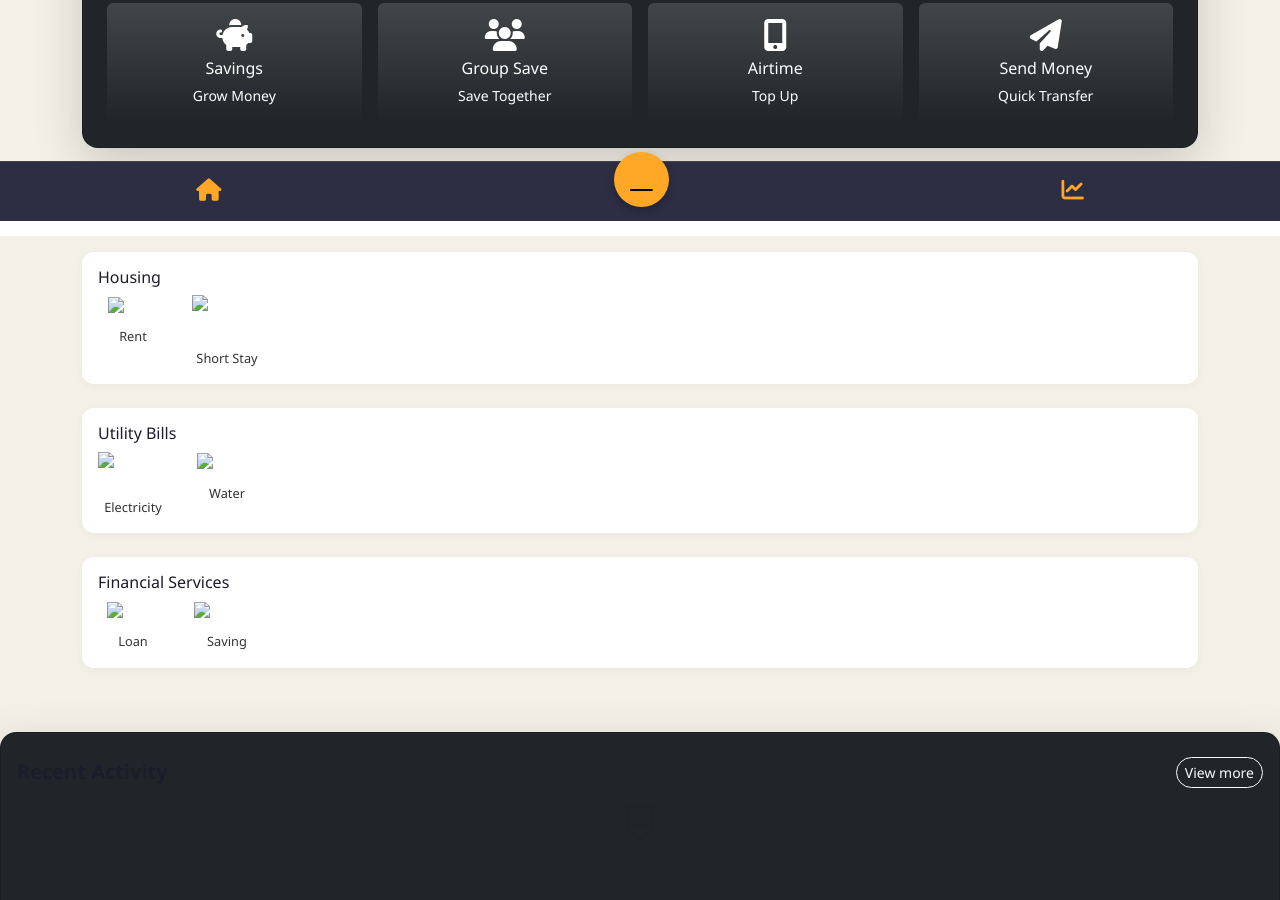
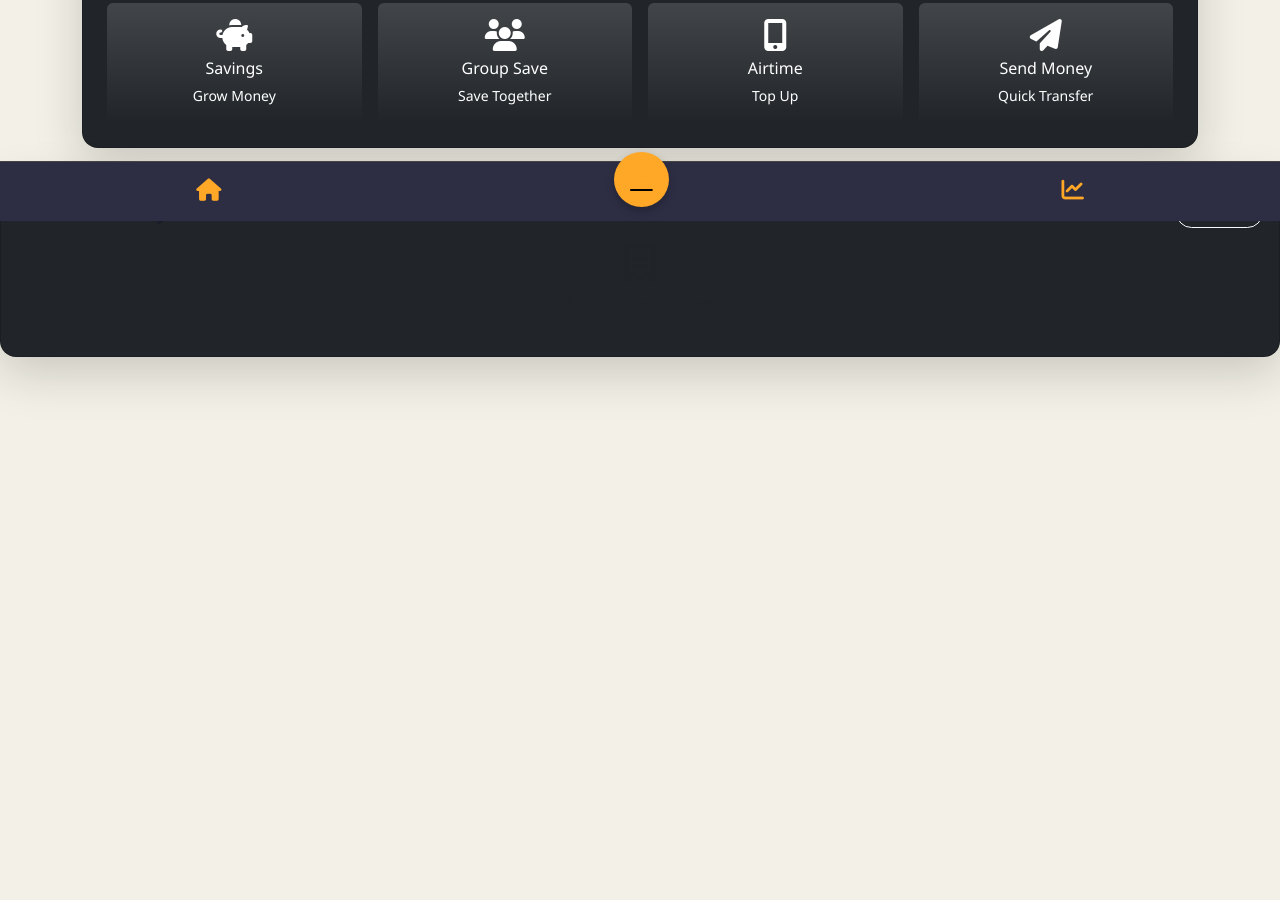
Before and after one commit to Edcode-bot/Glide-Pay, a website: page public/main.html in a window 1280 px wide. Shown: the part 579-1479 px from the top of the page. After the commit the page ends 1036 px from the top, so only its background shows below. Drawn offline with nearby package versions, Linux system fonts and the light colour scheme; a script that the page names is missing.

Commit message:
services

```diff
--- a/public/main.html
+++ b/public/main.html
@@ -385,97 +385,6 @@
           </div>
         </div>
 
-        <div class="section-header">
-          <h5>Select Services</h5>
-        </div>
-
-        <div class="container py-3">
-
-          <!-- HOUSING -->
-          <div class="service-card">
-            <h6>Housing</h6>
-            <div class="service-grid">
-              <div class="service-item" onclick="openPopup('rentPopup')">
-                <img src="/assets/rent.png" alt="Rent">
-                <span>Rent</span>
-              </div>
-              <div class="service-item" onclick="openPopup('shortstayPopup')">
-                <img src="/assets/airbnb.png" alt="Short Stay">
-                <span>Short Stay</span>
-              </div>
-            </div>
-          </div>
-
-          <!-- BILLS -->
-          <div class="service-card">
-            <h6>Utility Bills</h6>
-            <div class="service-grid">
-              <div class="service-item" onclick="openPopup('electricityPopup')">
-                <img src="/assets/electricity.png" alt="Electricity">
-                <span>Electricity</span>
-              </div>
-              <div class="service-item" onclick="openPopup('waterPopup')">
-                <img src="/assets/water.png" alt="Water">
-                <span>Water</span>
-              </div>
-            </div>
-          </div>
-
-          <!-- FINANCE -->
-          <div class="service-card">
-            <h6>Financial Services</h6>
-            <div class="service-grid">
-              <div class="service-item" onclick="openPopup('loanPopup')">
-                <img src="/assets/loan.png" alt="Loan">
-                <span>Loan</span>
-              </div>
-              <div class="service-item" onclick="openPopup('savingPopup')">
-                <img src="/assets/saving.png" alt="Saving">
-                <span>Saving</span>
-              </div>
-            </div>
-          </div>
-
-        </div>
-
-        <!-- POPUP CONTAINER -->
-        <div id="popupOverlay" class="popup-overlay">
-          <div class="popup-card">
-            <div id="popupContent"></div>
-            <button class="btn btn-dark w-100 mt-3" onclick="closePopup()">Close</button>
-          </div>
-        </div>
-
-        <!-- POPUP TEMPLATES (hidden) -->
-        <div style="display:none;">
-          <div id="rentPopup">
-            <h5>Rent</h5>
-            <p>Pay your house rent using digital wallets, bank or MoMo. All payments are tracked.</p>
-          </div>
-          <div id="shortstayPopup">
-            <h5>Short Stay</h5>
-            <p>Book short rentals like Airbnb directly with verified property owners.</p>
-          </div>
-          <div id="electricityPopup">
-            <h5>Electricity</h5>
-            <p>Buy tokens or pay postpaid electricity bills from UMEME or other providers.</p>
-          </div>
-          <div id="waterPopup">
-            <h5>Water</h5>
-            <p>Pay your water bill securely from NWSC or your utility provider.</p>
-          </div>
-          <div id="loanPopup">
-            <h5>Loan</h5>
-            <p>Access emergency loans instantly based on your profile and history.</p>
-          </div>
-          <div id="savingPopup">
-            <h5>Saving</h5>
-            <p>Start saving with our flexible digital wallet savings feature.</p>
-          </div>
-        </div>
-
-
-
         <!-- Recent Transactions -->
   <div class="card bg-dark text-light rounded-4 shadow-lg px-3 py-4 mt-4">
     <div class="d-flex justify-content-between align-items-center mb-3">
```
